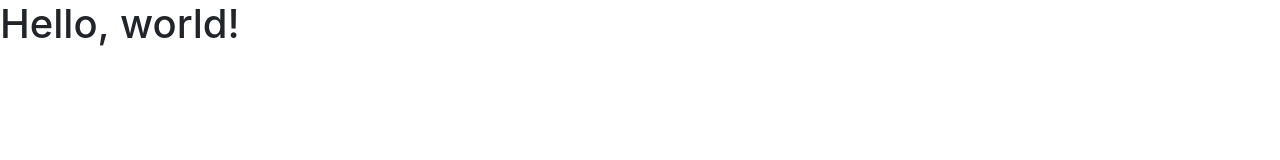
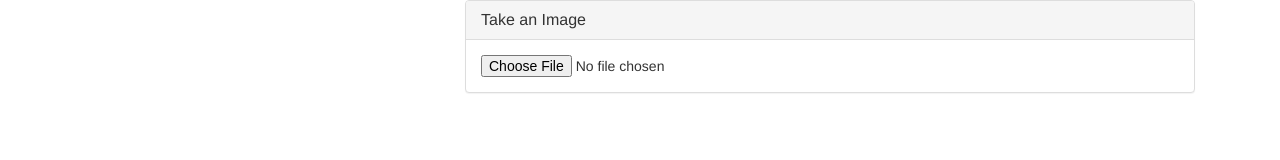
Before and after one commit to DahShahar/MemeYoFace, a plain HTML site: page build/home.html in a window 1280 px wide. Drawn offline with nearby package versions, Linux system fonts and the light colour scheme.

Commit message:
pushing stuff

```diff
--- a/build/home.html
+++ b/build/home.html
@@ -1,5 +1,6 @@
 <!DOCTYPE html>
 <html lang="en">
+
 <head>
   <meta charset="utf-8">
   <meta http-equiv="X-UA-Compatible" content="IE=edge">
@@ -17,12 +18,29 @@
       <script src="https://oss.maxcdn.com/respond/1.4.2/respond.min.js"></script>
     <![endif]-->
 </head>
+
 <body>
-    <h1>Hello, world!</h1>
+  <div class = "container">
+  <div class="col-md-2">
+  </div>
+  <div class="col-md-8 col-md-offset-2">
+    <div class="panel panel-default">
+      <div class="panel-heading">
+        <h3 class="panel-title">Take an Image</h3>
+      </div>
+      <div class="panel-body">
+        <input type="file" accept="image/*;capture=camera">
+      </div>
+    </div>
 
+  </div>
+  <div class="col-md-2">
+  </div>
+</div>
   <!-- jQuery (necessary for Bootstrap's JavaScript plugins) -->
   <script src="https://ajax.googleapis.com/ajax/libs/jquery/1.11.3/jquery.min.js"></script>
   <!-- Include all compiled plugins (below), or include individual files as needed -->
   <script src="js/bootstrap.min.js"></script>
 </body>
+
 </html>
```
Lines whose indentation alone changed are shown as unchanged.
